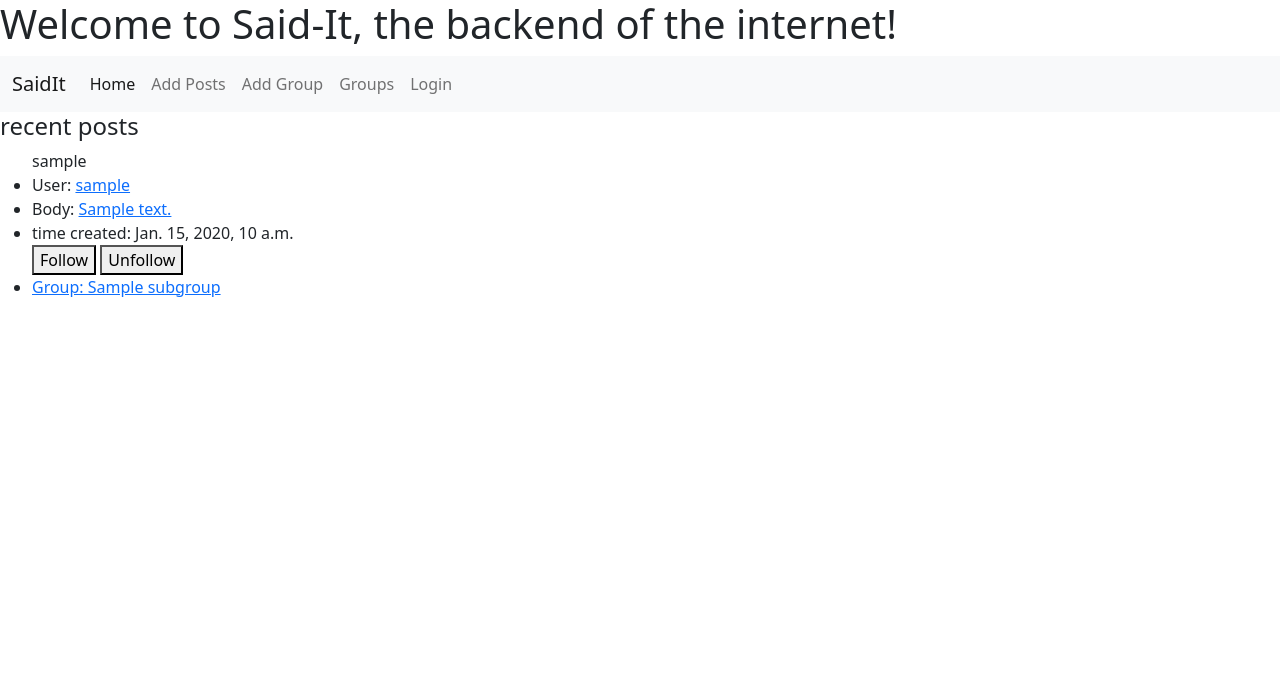
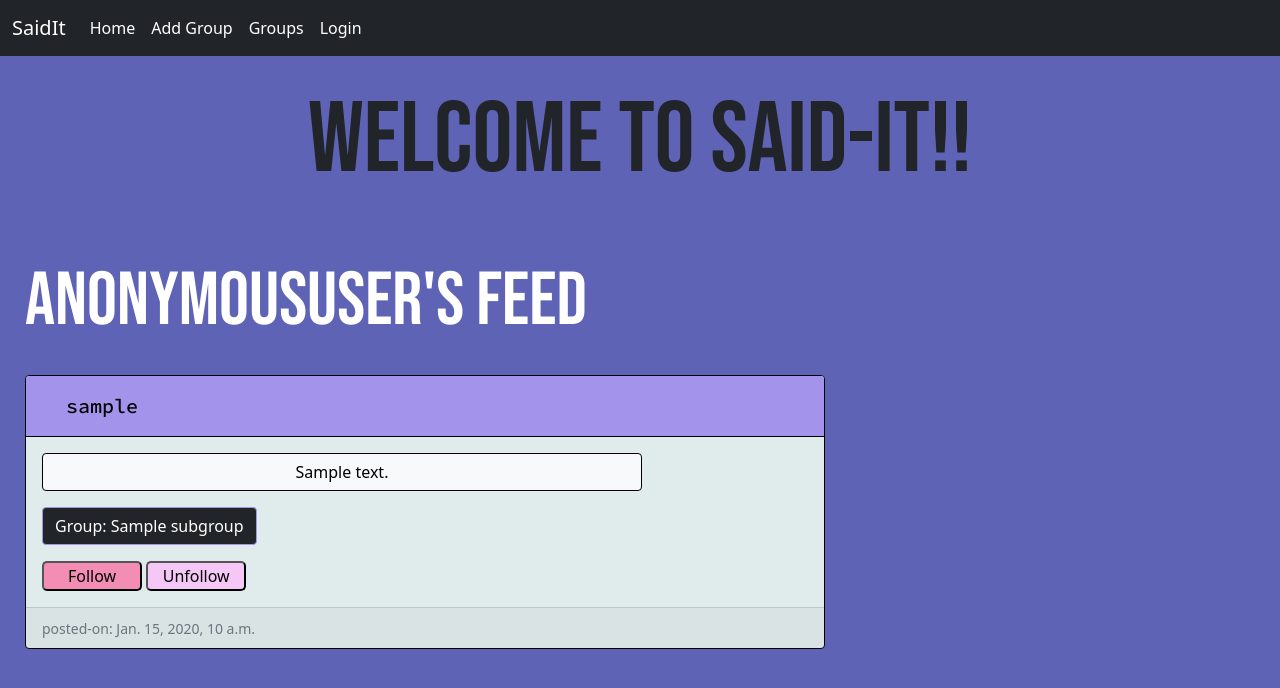
Before and after one commit to amoralozano/saidit, a Django app: page / in a window 1280 px wide. Shown: the top 688 px of the page. Run offline with Django 3.2, Linux system fonts and the light colour scheme; tables that the repository leaves empty hold one stand-in row (values such as "Sample post"); some libraries are stand-ins or nearby versions.

Commit message:
added css to addpost and styled the homepage completly

```diff
--- a/templates/index.html
+++ b/templates/index.html
@@ -17,29 +17,55 @@
       crossorigin="anonymous"
     />
 
+    <link rel="preconnect" href="https://fonts.googleapis.com" />
+    <link rel="preconnect" href="https://fonts.gstatic.com" crossorigin />
+    <link
+      href="https://fonts.googleapis.com/css2?family=Bebas+Neue&display=swap"
+      rel="stylesheet"
+    />
+
+    <link rel="preconnect" href="https://fonts.googleapis.com" />
+    <link rel="preconnect" href="https://fonts.gstatic.com" crossorigin />
+    <link
+      href="https://fonts.googleapis.com/css2?family=Bebas+Neue&family=Source+Code+Pro:wght@500&display=swap"
+      rel="stylesheet"
+    />
+    <link href="https://fonts.googleapis.com/css2?family=Bebas+Neue&family=Source+Code+Pro:wght@500&family=Teko&display=swap" rel="stylesheet">
+
     <title>SaidIt</title>
   </head>
 
-  <body>
-    <h1 class="title">Welcome to Said-It, the backend of the internet!</h1>
+  <body style="background-color: #5e63b6">
+    {% include "navbar.html" %}
+    <h1
+      class="title"
+      style="
+        text-align: center;
+        font-family: 'Bebas Neue', cursive;
+        font-size: 100px;
+        margin-top: 25px;
+      "
+    >
+      Welcome to Said-It!!
+    </h1>
 
-    {% include "navbar.html" %}
-    <h4>recent posts</h4>
+    <p style="font-family: 'Bebas Neue', cursive; font-size: 75px; margin-top: 45px; color: white; border-color: black; margin-left: 25px;">{{user}}'s Feed</p>
     {% for post in posts %}
-
-    <ul>
-      {{post.user}}
-      <li>User: <a href="/userdetail/{{post.user.id}}/">{{post.user}}</a></li>
-      <li>Body: <a href="{% url 'post' post.id %} ">{{post.body}}</a></li>
-      <li>time created: {{post.time_created}}</li>
-      <a href="/follow/{{post.user.id}}/"><button>Follow</button></a>
-      <a href="/unfollow/{{post.user.id}}/"><button>Unfollow</button></a>
-      <li>
-        <a href="/groupdetail/{{post.posted_in.id}}/"
-          >Group: {{post.posted_in}}</a
-        >
-      </li>
-    </ul>
+    <div class="card-deck">
+      <div class="card" style="width: 800px; margin-bottom: 30px; margin-left: 25px; border-color: black; background-color: #e0ebeb ">
+        <div class="card-header" style="background-color: #a393eb; font-size: 25px; border-color: black; font-family: 'Source Code Pro', monospace;">
+          <button type="button" class="btn btn-light" style="font-family: 'Source Code Pro', monospace; background-color: #a393eb; border-color: #a393eb; width: 120px; font-size: 20px;">{{post.user}}</button>
+        </div>
+        <div class="card-body">
+          <p class="card-text"><a href="{% url 'post' post.id %} "><button type="button" class="btn btn-light" style="border-color: black; width: 600px;">{{post.body}}</button></a></p>
+          <p><a href="/groupdetail/{{post.posted_in.id}}/"><button type="button" class="btn btn-dark" style="border-color: #a393eb;">Group: {{post.posted_in}}</button></a></p>
+          <a href="/follow/{{post.user.id}}/"><button style="width: 100px; background-color: #f48db4; border-color: black; color: black; border-radius: 5px;">Follow</button></a>
+          <a href="/unfollow/{{post.user.id}}/"><button style="width: 100px; background-color: #f5c7f7; border-color: black; color: black; border-radius: 5px;">Unfollow</button></a>
+        </div>
+        <div class="card-footer">
+          <small class="text-muted"> posted-on: {{post.time_created}}</small>
+        </div>
+      </div>
 
     {% endfor %}
 
--- a/templates/navbar.html
+++ b/templates/navbar.html
@@ -1,5 +1,5 @@
 
-    <nav class="navbar navbar-expand-lg navbar-light bg-light">
+    <nav class="navbar navbar-expand-lg navbar-dark bg-dark" style="background-color: #cb9bba;">
       <div class="container-fluid">
         <a class="navbar-brand" href= {% url 'home' %}>SaidIt</a>
         <button
@@ -16,27 +16,24 @@
         <div class="collapse navbar-collapse" id="navbarNavDropdown">
           <ul class="navbar-nav">
             <li class="nav-item">
-              <a class="nav-link active" aria-current="page" href="/">Home</a>
+              <a class="nav-link active" aria-current="page" style="color: white;" href="/">Home</a>
             </li>
             <li class="nav-item">
-              <a class="nav-link" href="/addpost/">Add Posts</a>
+              <a class="nav-link" href="/addgroup" style="color: white;">Add Group</a>
             </li>
             <li class="nav-item">
-              <a class="nav-link" href="/addgroup">Add Group</a>
-            </li>
-            <li class="nav-item">
-              <a class="nav-link" href="/groups">Groups</a>
+              <a class="nav-link" href="/groups" style="color: white;">Groups</a>
             </li>
             {% if user.is_authenticated %}
             <li class="nav-item">
-              <a class="nav-link" href="/logout">Logout</a>
+              <a class="nav-link" href="/logout" style="color: white;">Logout</a>
             </li>
             <li class="nav-item">
-              <a class="nav-link" href= {% url 'profile' user.id%}>Profile</a>
+              <a class="nav-link" style="color: white;" href= {% url 'profile' user.id%}>Profile</a>
             </li>
             {% else %}
              <li class="nav-item">
-              <a class="nav-link" href="/login">Login</a>
+              <a class="nav-link" style="color: white;" href="/login">Login</a>
             </li>
             {% endif %}
             </li>
```
Also changed, not shown: templates/addpost.html (+75 -10 lines), group/migrations/0001_initial.py, posts/migrations/0001_initial.py, posts/migrations/0002_post_user.py, reply/migrations/0001_initial.py, reply/migrations/0002_initial.py, saidituser/migrations/0001_initial.py, submission_posts/migrations/0001_initial.py.
